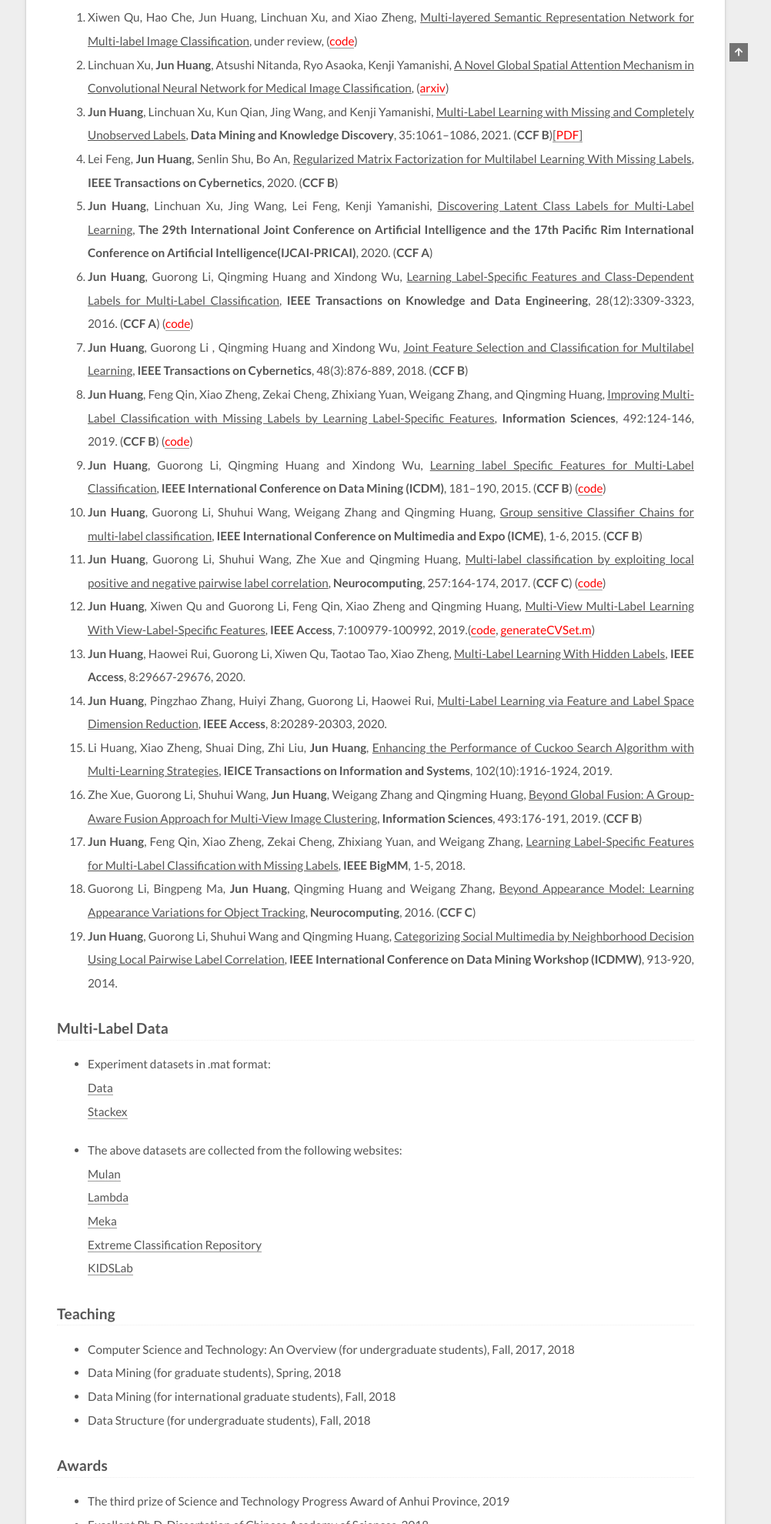
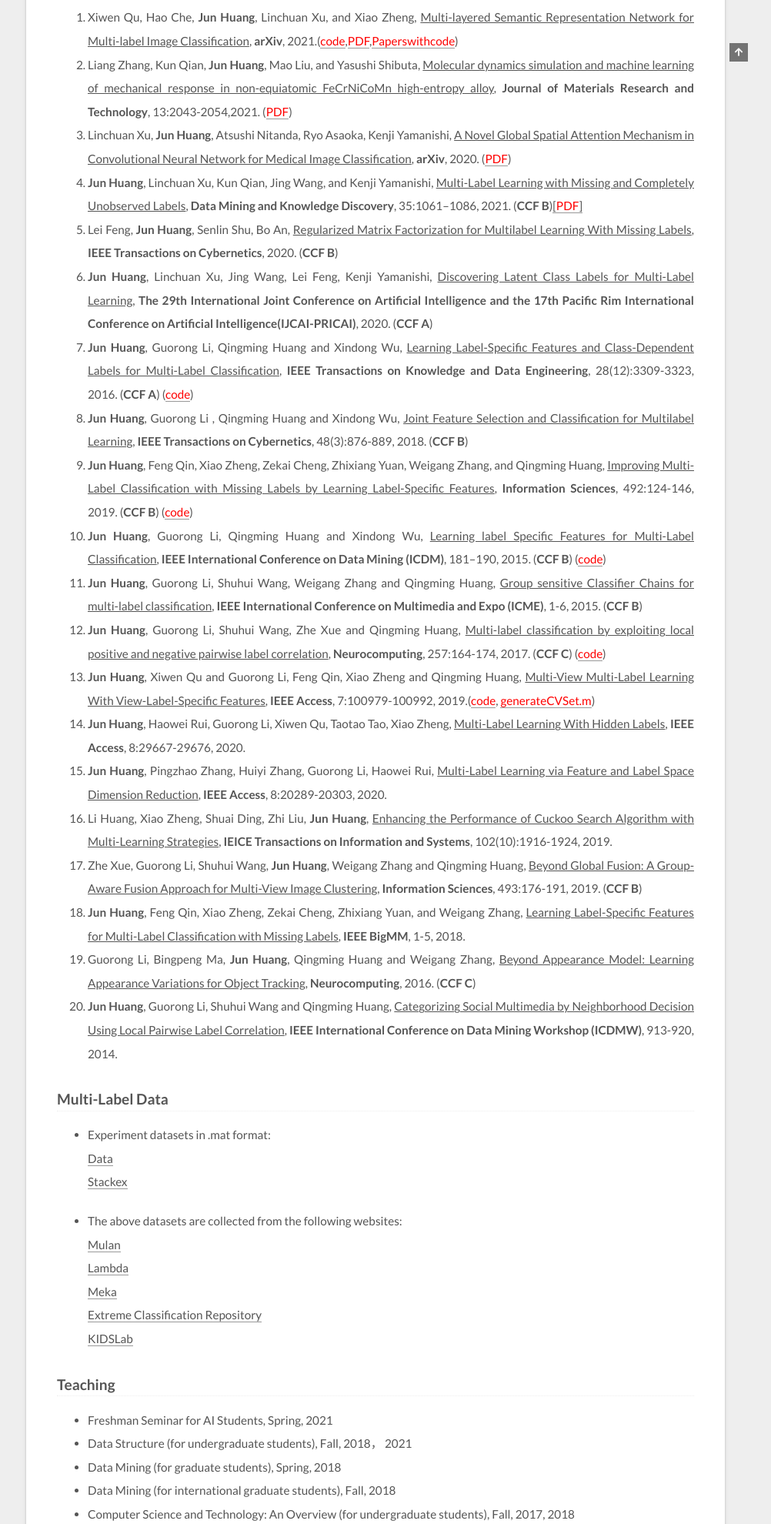
Before and after one commit to JunHuangUCAS/JunHuangUCAS.github.io, a plain HTML site: page 2021/02/22/home/index.html in a window 1280 px wide. Shown: the part 820-2800 px from the top of the page at 77% size, without its empty margins (278-1280 px from the left). Drawn offline with Linux system fonts and the light colour scheme.

Commit message:
Site updated: 2021-06-23 08:47:46

```diff
--- a/2021/02/22/home/index.html
+++ b/2021/02/22/home/index.html
@@ -28,7 +28,7 @@
 <meta property="og:description" content="I received the M.S. degree in computer science from Anhui University of Technology, Ma’anshan, China, in 2011, and the Ph.D. degree in computer science from School of Computer Science and Technology,">
 <meta property="og:locale" content="en_US">
 <meta property="article:published_time" content="2021-02-22T02:36:59.322Z">
-<meta property="article:modified_time" content="2021-05-18T10:12:51.975Z">
+<meta property="article:modified_time" content="2021-06-23T00:44:56.462Z">
 <meta property="article:author" content="Huang Jun">
 <meta name="twitter:card" content="summary">
 
@@ -181,14 +181,15 @@
 <h3 id="Education-amp-Experience"><a href="#Education-amp-Experience" class="headerlink" title="Education &amp; Experience"></a>Education &amp; Experience</h3><ul>
 <li><strong>Associate Professor</strong> (Dec 2020 - present), School of Computer Science and Technology, Anhui Univesity of Technology, China</li>
 <li><strong>Post-doctoral Researcher</strong> (Oct 2019 - Oct 2020), Graduate School of Information Science and Technology, The University of Tokyo, Japan</li>
-<li><strong>Assistant Professor</strong> (July 2017 - present), School of Computer Science and Technology, Anhui Univesity of Technology, China</li>
+<li><strong>Assistant Professor</strong> (July 2017 - Dec 2020), School of Computer Science and Technology, Anhui Univesity of Technology, China</li>
 <li><strong>Assistant Experimentalist</strong> (July 2011 - August 2013), School of Computer Science and Technology, Anhui Univesity of Technology, China</li>
 <li><strong>Ph.D.</strong> (Sep 2013 - July 2017): School of Computer Science and Technology, University of Chinese Academy of Sciences, China</li>
 <li><strong>M.S</strong> (Sep 2008 - July 2011): School of Computer Science and Technology, Anhui Univesity of Technology, China</li>
 </ul>
 <h3 id="Publication"><a href="#Publication" class="headerlink" title="Publication"></a>Publication</h3><ol>
-<li>Xiwen Qu, Hao Che, Jun Huang, Linchuan Xu, and Xiao Zheng, <u>Multi-layered Semantic Representation Network for Multi-label Image Classification</u>, under review, (<a href="https://github.com/chehao2628/MSRN" target="_blank" rel="noopener"><font color=red>code</font></a>)</li>
-<li>Linchuan Xu, <strong>Jun Huang</strong>, Atsushi Nitanda, Ryo Asaoka, Kenji Yamanishi, <u>A Novel Global Spatial Attention Mechanism in Convolutional Neural Network for Medical Image Classification</u>, (<a href="https://arxiv.org/abs/2007.15897" target="_blank" rel="noopener"><font color=red>arxiv</font></a>)</li>
+<li>Xiwen Qu, Hao Che, <strong>Jun Huang</strong>, Linchuan Xu, and Xiao Zheng, <u>Multi-layered Semantic Representation Network for Multi-label Image Classification</u>, <strong>arXiv</strong>, 2021.(<a href="https://github.com/chehao2628/MSRN" target="_blank" rel="noopener"><font color=red>code</font></a>,<a href="https://arxiv.org/abs/2106.11596" target="_blank" rel="noopener"><font color=red>PDF</font></a>,<a href="https://paperswithcode.com/paper/multi-layered-semantic-representation-network" target="_blank" rel="noopener"><font color=red>Paperswithcode</font></a>)</li>
+<li>Liang Zhang, Kun Qian, <strong>Jun Huang</strong>, Mao Liu, and Yasushi Shibuta, <u>Molecular dynamics simulation and machine learning of mechanical response in non-equiatomic FeCrNiCoMn high-entropy alloy</u>, <strong>Journal of Materials Research and Technology</strong>, 13:2043-2054,2021. (<a href="https://www.sciencedirect.com/science/article/pii/S2238785421005767" target="_blank" rel="noopener"><font color=red>PDF</font></a>) </li>
+<li>Linchuan Xu, <strong>Jun Huang</strong>, Atsushi Nitanda, Ryo Asaoka, Kenji Yamanishi, <u>A Novel Global Spatial Attention Mechanism in Convolutional Neural Network for Medical Image Classification</u>, <strong>arXiv</strong>, 2020. (<a href="https://arxiv.org/abs/2007.15897" target="_blank" rel="noopener"><font color=red>PDF</font></a>)</li>
 <li><strong>Jun Huang</strong>, Linchuan Xu, Kun Qian, Jing Wang, and Kenji Yamanishi, <u>Multi-Label Learning with Missing and Completely Unobserved Labels</u>, <strong>Data Mining and Knowledge Discovery</strong>, 35:1061–1086, 2021. (<strong>CCF B</strong>)<a href="https://link.springer.com/article/10.1007/s10618-021-00743-x" target="_blank" rel="noopener">[<font color=red>PDF</font>]</a></li>
 <li>Lei Feng, <strong>Jun Huang</strong>, Senlin Shu, Bo An, <u>Regularized Matrix Factorization for Multilabel Learning With Missing Labels</u>, <strong>IEEE Transactions on Cybernetics</strong>, 2020. (<strong>CCF B</strong>)</li>
 <li><strong>Jun Huang</strong>, Linchuan Xu, Jing Wang, Lei Feng, Kenji Yamanishi, <u>Discovering Latent Class Labels for Multi-Label Learning</u>, <strong>The 29th International Joint Conference on Artificial Intelligence and the 17th Pacific Rim International Conference on Artificial Intelligence(IJCAI-PRICAI)</strong>, 2020. (<strong>CCF A</strong>)</li>
@@ -214,10 +215,11 @@
 </li>
 </ul>
 <h3 id="Teaching"><a href="#Teaching" class="headerlink" title="Teaching"></a>Teaching</h3><ul>
-<li>Computer Science and Technology: An Overview (for undergraduate students), Fall, 2017, 2018</li>
+<li>Freshman Seminar for AI Students, Spring, 2021</li>
+<li>Data Structure (for undergraduate students), Fall, 2018， 2021</li>
 <li>Data Mining (for graduate students), Spring, 2018</li>
 <li>Data Mining (for international graduate students), Fall, 2018</li>
-<li>Data Structure (for undergraduate students), Fall, 2018</li>
+<li>Computer Science and Technology: An Overview (for undergraduate students), Fall, 2017, 2018</li>
 </ul>
 <h3 id="Awards"><a href="#Awards" class="headerlink" title="Awards"></a>Awards</h3><ul>
 <li>The third prize of Science and Technology Progress Award of Anhui Province, 2019</li>
--- a/css/main.css
+++ b/css/main.css
@@ -1173,7 +1173,7 @@ pre .javascript .function {
 }
 .links-of-author a::before,
 .links-of-author span.exturl::before {
-  background: #f07c57;
+  background: #b60fc8;
   border-radius: 50%;
   content: ' ';
   display: inline-block;
```
Also changed, not shown: index.html (+7 -5 lines).
